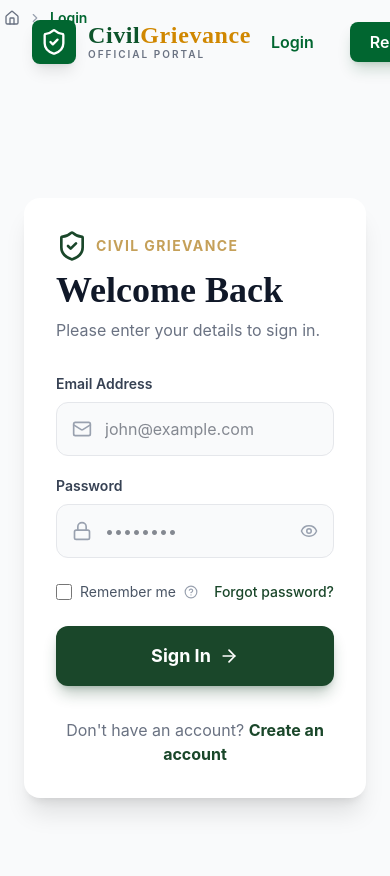
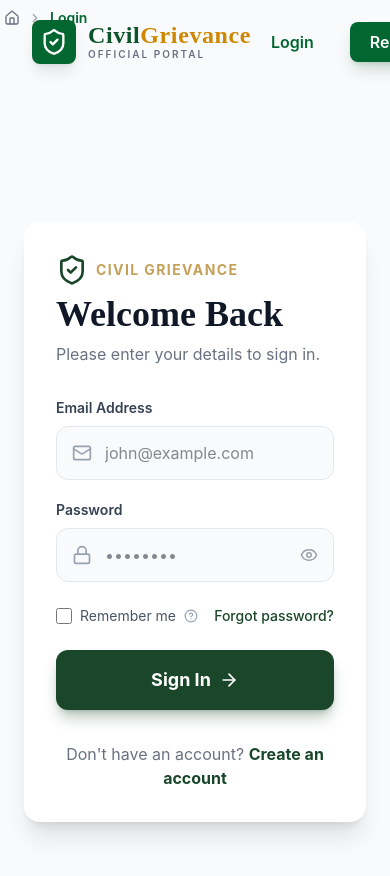
Before and after one commit to Sachin23991/grievance-reporter, a React (Vite) app in the folder frontend/: page /login in a window 390 px wide. Shown: the top 876 px of the page. Built offline with nearby package versions, Linux system fonts and the light colour scheme.

Commit message:
making navbar stable

```diff
--- a/frontend/src/pages/LandingPage.jsx
+++ b/frontend/src/pages/LandingPage.jsx
@@ -115,7 +115,7 @@ const LandingPage = () => {
     const actionLink = user ? "/dashboard" : "/register";
 
     return (
-        <div className="text-gray-900 overflow-hidden font-sans selection:bg-green-200 relative pt-16 md:pt-0">
+        <div className="text-gray-900 overflow-hidden font-sans selection:bg-green-200 relative pt-32">
             {/* Scroll Progress */}
             <motion.div
                 className="fixed top-0 left-0 right-0 h-1.5 bg-[#c5a059] origin-left z-50"
--- a/frontend/src/pages/Login.jsx
+++ b/frontend/src/pages/Login.jsx
@@ -83,7 +83,7 @@ const Login = () => {
     };
 
     return (
-        <div className="min-h-screen flex bg-gray-50 relative overflow-hidden pt-20">
+        <div className="min-h-screen flex bg-gray-50 relative overflow-hidden pt-32">
             {/* Left Side - Modern Illustration & Branding */}
             <div className="hidden lg:flex lg:w-1/2 relative bg-[#1a472a] items-center justify-center overflow-hidden">
                 <div className="absolute inset-0 bg-[url('https://www.transparenttextures.com/patterns/cubes.png')] opacity-10"></div>
```
